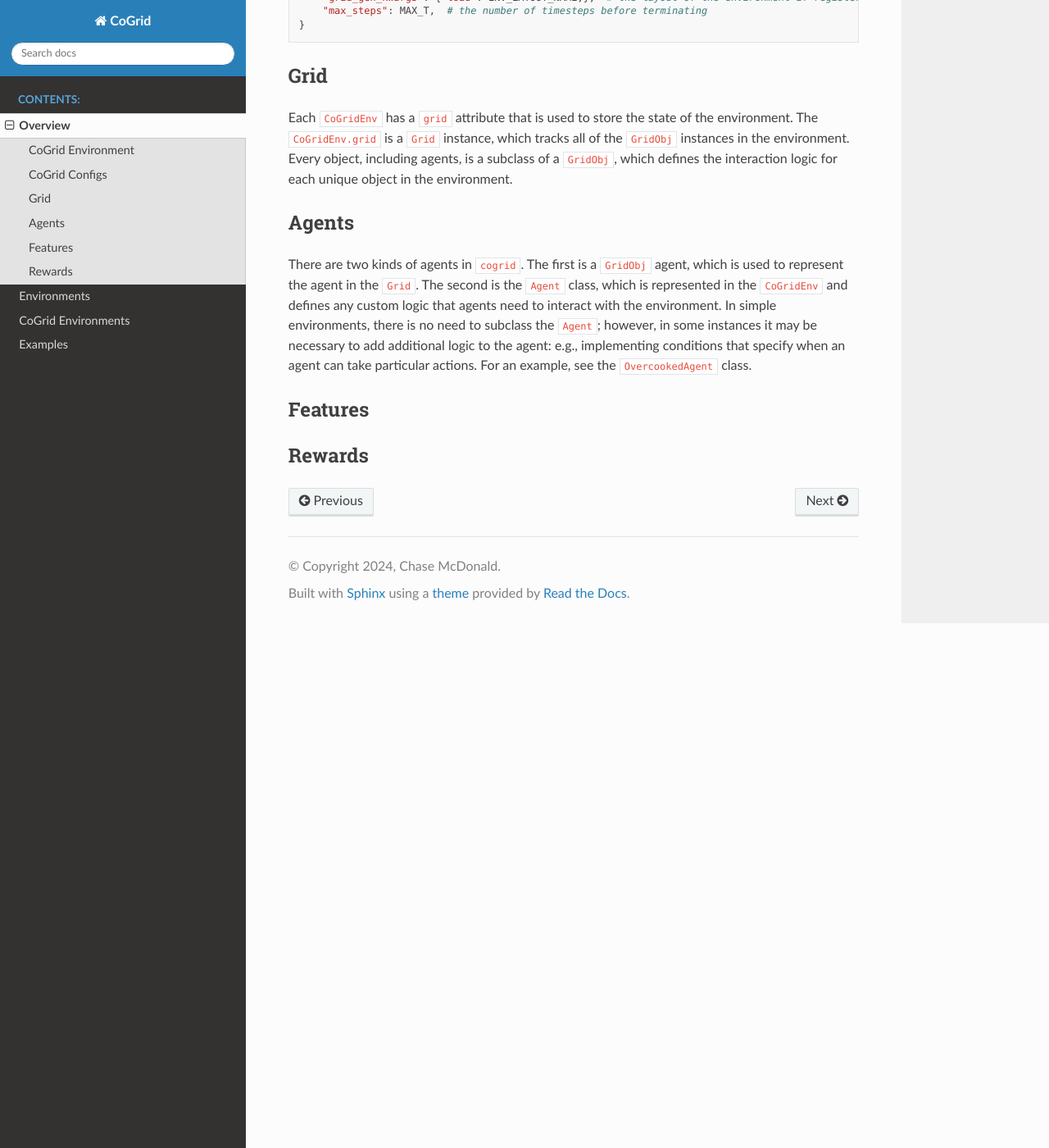
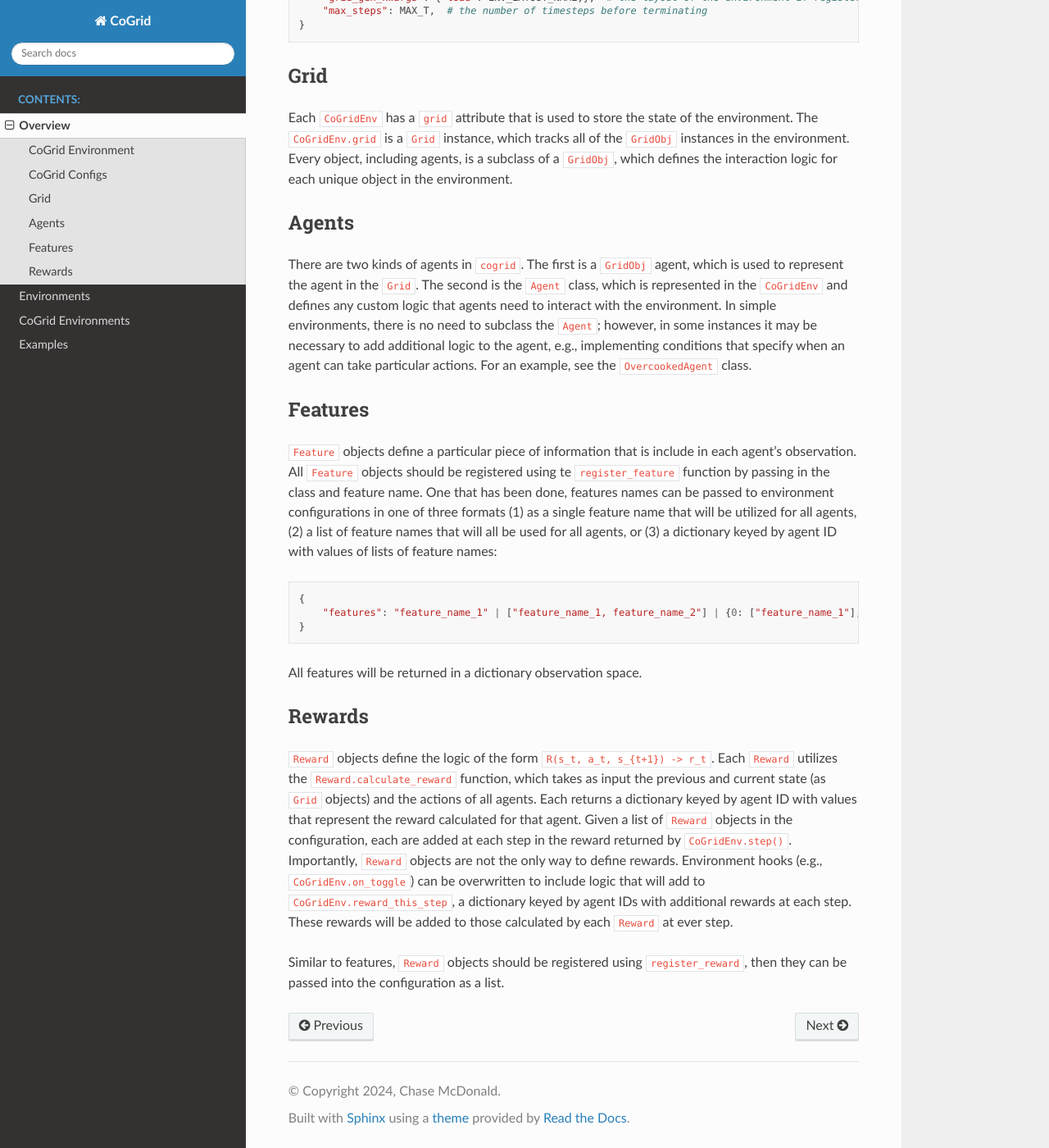
Before and after one commit to chasemcd/cogrid, a Sphinx documentation site: the page built from docs/content/getting_started.rst, in a window 1280 px wide and 1400 px high, scrolled down 640 px. Shown: the whole window at 82% size. Built offline with Sphinx 7.4.7 and the Read the Docs theme 2.0.0, drawn with Linux system fonts in a browser that asks for light colours.

Commit message:
add reward this step and doc update

```diff
--- a/docs/content/getting_started.rst
+++ b/docs/content/getting_started.rst
@@ -41,14 +41,36 @@ Agents
 
 There are two kinds of agents in ``cogrid``. The first is a ``GridObj`` agent, which is used to represent the agent in the ``Grid``. The second is the ``Agent`` class, which is represented
 in the ``CoGridEnv`` and defines any custom logic that agents need to interact with the environment. In simple environments, there is no need to subclass the ``Agent``; however,
-in some instances it may be necessary to add additional logic to the agent: e.g., implementing conditions that specify when an agent can take particular actions. For an example, see the ``OvercookedAgent`` class.
+in some instances it may be necessary to add additional logic to the agent, e.g., implementing conditions that specify when an agent can take particular actions. For an example, see the ``OvercookedAgent`` class.
 
 
 Features
 ------------
 
+``Feature`` objects define a particular piece of information that is include in each agent's observation.
+All ``Feature`` objects should be registered using te ``register_feature`` function by passing in the class and feature name.
+One that has been done, features names can be passed to environment configurations in one of three formats (1) as a single
+feature name that will be utilized for all agents, (2) a list of feature names that will all be used for all agents, or (3)
+a dictionary keyed by agent ID with values of lists of feature names:
 
+.. code-block:: python
+
+    {
+        "features": "feature_name_1" | ["feature_name_1, feature_name_2"] | {0: ["feature_name_1"], 1: ["feature_name_2"]
+    }
+
+
+All features will be returned in a dictionary observation space.
 
 
 Rewards
 ------------
+
+``Reward`` objects define the logic of the form ``R(s_t, a_t, s_{t+1}) -> r_t``. Each ``Reward`` utilizes the ``Reward.calculate_reward`` function,
+which takes as input the previous and current state (as ``Grid`` objects) and the actions of all agents. Each returns a dictionary keyed by agent ID with values
+that represent the reward calculated for that agent. Given a list of ``Reward`` objects in the configuration, each are added at each step in the reward returned
+by ``CoGridEnv.step()``. Importantly, ``Reward`` objects are not the only way to define rewards. Environment hooks (e.g., ``CoGridEnv.on_toggle``) can be overwritten
+to include logic that will add to ``CoGridEnv.reward_this_step``, a dictionary keyed by agent IDs with additional rewards at each step. These rewards
+will be added to those calculated by each ``Reward`` at ever step.
+
+Similar to features, ``Reward`` objects should be registered using ``register_reward``, then they can be passed into the configuration as a list.
```
Also changed, not shown: 1 other file.
